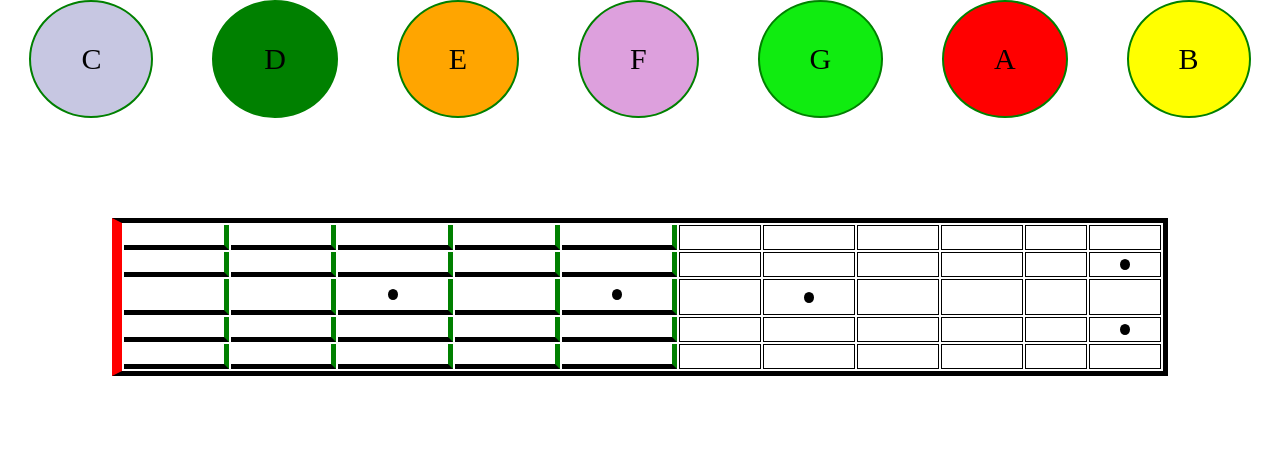
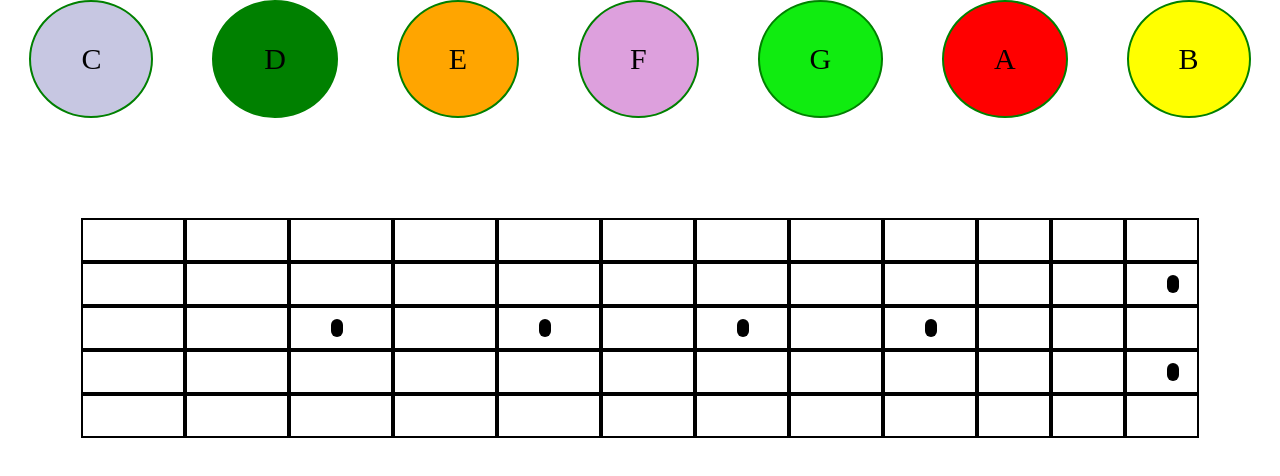
Before and after one commit to lperlio/exercices, a plain HTML site: page Passion_Guitare/index.html in a window 1280 px wide. Drawn offline with Linux system fonts and the light colour scheme.

Commit message:
Passion_Guitare_05_08_23

```diff
--- a/Passion_Guitare/index.html
+++ b/Passion_Guitare/index.html
@@ -18,74 +18,79 @@
             <li class="color_b">B</li>
         </ul>
     </div>
-<div class="manche">
-<table>
-    <tr>
-        <th class="case_first"></th>
-        <th class="case_first"></th>
-        <th class="case_first"></th>
-        <th class="case_first"></th>
-        <th class="case_first"></th>
-        <th class="case_first_2"></th>
-        <th class="case_first_2"></th>
-        <th class="case_first_2"></th>
-        <th class="case_first_2"></th>
-        <th class="case_first_3"></th>
-        <th class="case_first_3"></th>
-    </tr>
-    <tr>
-        <th class="case_first"></th>
-        <th class="case_first"2</th>
-        <th class="case_first"></th>
-        <th class="case_first"></th>
-        <th class="case_first"></th>
-        <th class="case_first_2"></th>
-        <th class="case_first_2"></th>
-        <th class="case_first_2"></th>
-        <th class="case_first_2"></th>
-        <th class="case_first_3"></th>
-        <th class="case_first_3"><div id="cercle"></div></th>
-    </tr>
-    <tr>
-        <th class="case_first"></th>
-        <th class="case_first"></th>
-        <th class="case_first"><div id="cercle"></div></th>
-        <th class="case_first"></th>
-        <th class="case_first"><div id="cercle"></div></th>
-        <th class="case_first_2"></th>
-        <th class="case_first_2"><div id="cercle"></div></th>
-        <th class="case_first_2"></th>
-        <th class="case_first_2"></th>
-        <th class="case_first_3"></th>
-        <th class="case_first_3"></th>
-    </tr>
-    <tr>
-        <th class="case_first"></th>
-        <th class="case_first"></th>
-        <th class="case_first"></th>
-        <th class="case_first"></th>
-        <th class="case_first"></th>
-        <th class="case_first_2"></th>
-        <th class="case_first_2"></th>
-        <th class="case_first_2"></th>
-        <th class="case_first_2"></th>
-        <th class="case_first_3"></th>
-        <th class="case_first_3"><div id="cercle"></div></th>
-    </tr>
-    <tr>
-        <th class="case_first"></th>
-        <th class="case_first"></th>
-        <th class="case_first"></th>
-        <th class="case_first"></th>
-        <th class="case_first"></th>
-        <th class="case_first_2"></th>
-        <th class="case_first_2"></th>
-        <th class="case_first_2"></th>
-        <th class="case_first_2"></th>
-        <th class="case_first_3"></th>
-        <th class="case_first_3"></th>
-    </tr>
-</table>
+
+    <!-- Manche de la Guitare -->
+
+    <div class="container">
+<div class="m1">
+    <div class="case one"></div>
+    <div class="case two"></div>
+    <div class="case three"></div>
+    <div class="case four"></div>
+    <div class="case five"></div>
+    <div class="case six"></div>
+    <div class="case seven"></div>
+    <div class="case eight"></div>
+    <div class="case nine"></div>
+    <div class="case ten"></div>
+    <div class="case eleven"></div>
+    <div class="case twelve"></div>
+<div class="m2">
+    <div class="case one"></div>
+    <div class="case two"></div>
+    <div class="case three"></div>
+    <div class="case four"></div>
+    <div class="case five"></div>
+    <div class="case six"></div>
+    <div class="case seven"></div>
+    <div class="case eight"></div>
+    <div class="case nine"></div>
+    <div class="case ten"></div>
+    <div class="case eleven"></div>
+    <div class="case twelve"><span>O</span></div>
+    <div class="m3">
+        <div class="case one"></div>
+        <div class="case two"></div>
+        <div class="case three"><span>O</span></div>
+        <div class="case four"></div>
+        <div class="case five"><span>O</span></div>
+        <div class="case six"></div>
+        <div class="case seven"><span>O</span></div>
+        <div class="case eight"></div>
+        <div class="case nine"><span>O</span></div>
+        <div class="case ten"></div>
+        <div class="case eleven"></div>
+        <div class="case twelve"></div>
+    </div>
+    <div class="m4">
+        <div class="case one"></div>
+        <div class="case two"></div>
+        <div class="case three"></div>
+        <div class="case four"></div>
+        <div class="case five"></div>
+        <div class="case six"></div>
+        <div class="case seven"></div>
+        <div class="case eight"></div>
+        <div class="case nine"></div>
+        <div class="case ten"></div>
+        <div class="case eleven"></div>
+        <div class="case twelve"><span>O</span></div>
+    </div>
+    <div class="m5">
+        <div class="case one"></div>
+        <div class="case two"></div>
+        <div class="case three"></div>
+        <div class="case four"></div>
+        <div class="case five"></div>
+        <div class="case six"></div>
+        <div class="case seven"></div>
+        <div class="case eight"></div>
+        <div class="case nine"></div>
+        <div class="case ten"></div>
+        <div class="case eleven"></div>
+        <div class="case twelve"></div>
+    </div>
+</div>
 </div>
 </body>
 </html>
--- a/Passion_Guitare/style.css
+++ b/Passion_Guitare/style.css
@@ -21,6 +21,7 @@ li {
     font-size: 30px;
     margin: 0;
     padding: 40px 50px;
+    margin-bottom: 100px;
 }
 
 .color_c {
@@ -51,47 +52,75 @@ li {
     background: yellow;
 }
 
-.manche {
+.container {
     display: flex;
+}
+
+.container span {
+    background: black;
+    border-radius: 100px;
+    display: inline;
+    margin-left: 40px;
+}
+
+.m1 {
+    display: flex;
+    flex-wrap: wrap;
     justify-content: center;
 }
 
-table {
-    border: 5px solid black;
-    margin-top: 100px;
+.case {
+    display: flex;
+    height: 40px;
+    border: 2px solid black;
     align-items: center;
-    border-left: 10px solid red;
+    margin-bottom: 0;
 }
 
-
-.case_first {
-    padding: 10px 50px;
-    border: 1px solid black;
-    border-bottom: 5px solid black;
-    border-right: 5px solid green;
-    border-top: none;
-    border-left: none;
-    margin-top: -5px;
+.one {
+    width: 100px;
 }
 
-.case_first_2 {
-    padding: 10px 40px;
-    border: 1px solid black;
+.two,
+.three,
+.four,
+.five {
+    width: 100px;
 }
 
-.case_first_3 {
-    padding: 5px 30px;
-    border: 1px solid black;
+.six,
+.seven,
+.eight,
+.nine {
+    width: 90px;
 }
 
-th {
-    border-right: 10px solid black;
+.ten,
+.eleven,
+.twelve {
+    width: 70px;
 }
 
-#cercle {
-    border: 5px solid black;
-    width: 0px;
-    height: 1px;
-    border-radius: 50%;
+.m2 {
+    display: flex;
+    flex-wrap: wrap;
+    justify-content: center;
+}
 
+.m3 {
+    display: flex;
+    flex-wrap: wrap;
+    justify-content: center;
 }
+
+.m4 {
+    display: flex;
+    flex-wrap: wrap;
+    justify-content: center;
+}
+
+.m5 {
+    display: flex;
+    flex-wrap: wrap;
+    justify-content: center;
+}
```
